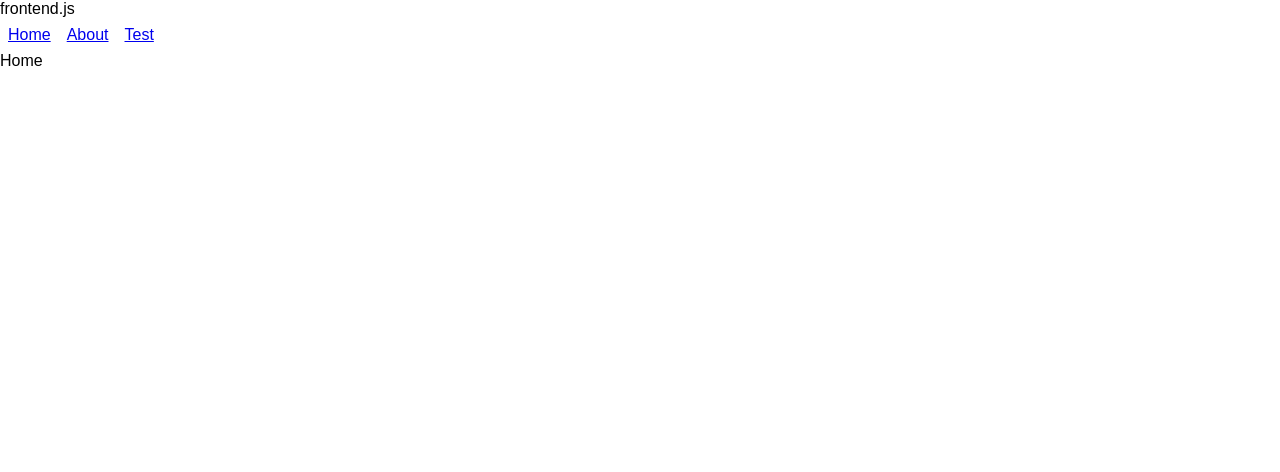
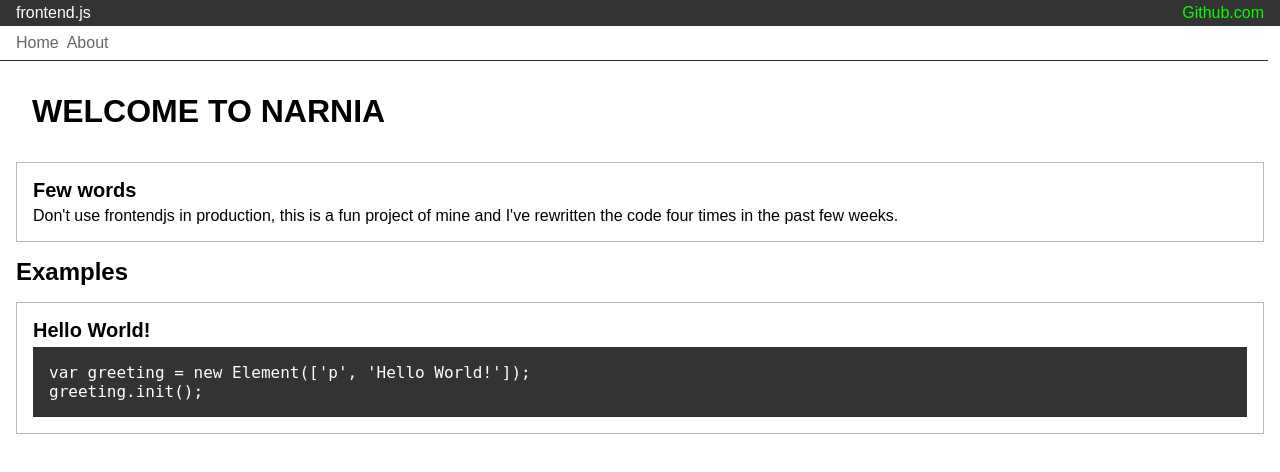
Before and after one commit to fossabot/frontendjs, a plain HTML site: page index.html in a window 1280 px wide. Drawn offline with Linux system fonts and the light colour scheme.

Commit message:
Added new methods.

```diff
--- /dev/null
+++ b/css/main.sass
@@ -0,0 +1,56 @@
+*
+  &:not(title)
+    font-family: arial
+    padding: 0
+    margin: 0
+    outline: 0
+    text-decoration: none
+
+body
+  overflow-x: hidden
+
+header
+  padding: .25em 1em
+  background: #333
+  color: #fff
+  #github
+    color: lime
+    float: right
+
+
+nav
+  display: inline-flex
+  width: calc(100vw - 2.75em)
+  padding: .5em 1em
+  border-bottom: 1px solid #333
+  a
+    color: #666
+    &:not(:first-child)
+      padding-left: .5em
+    &:hover
+      color: #000
+
+main
+  padding: 0 1em
+  h1
+    margin: 1em .5em
+  section
+    margin: 1em 0
+    padding: 1em
+    border: 1px solid #bbb
+    h2
+      margin-bottom: .25em
+      font-size: 1.25em
+    pre
+      font-family: Mono, monospace
+      background: #333
+      overflow: auto
+      code
+        display: flex
+        padding: 0 1em
+        color: #fff
+        font-family: inherit
+        &:first-of-type
+          padding-top: 1em
+        &:last-of-type
+          padding-bottom: 1em
--- a/css/style.css
+++ /dev/null
@@ -1,5 +0,0 @@
-*:not(title){font-family:arial;padding:0;margin:0;display:block}
-nav a{
-  display: inline-flex;
-  padding: .5em;
-}
--- a/index.html
+++ b/index.html
@@ -3,7 +3,7 @@
   <head>
     <meta charset="utf-8">
     <title>FrontendJS</title>
-    <link rel="stylesheet" href="css/style.css">
+    <link rel="stylesheet" href="css/main.min.css">
   </head>
   <body>
     <script type="text/javascript" src="js/pages.js"></script>
--- a/js/app.js
+++ b/js/app.js
@@ -2,20 +2,9 @@ var header = new Element(["header"]);
 var nav = new Element(["nav"]);
 var main = new Element(["main"]);
 
-header.add(["font", { id: "title" }, "frontend.js"]);
-nav.add([["a", { href: "#home" }, "Home"],["a", { href: "#about" }, "About"], ["a", { href: "#" }, "Test"]]);
-main.add(["p", "Hello World!"]);
+header.add([["font", { id: "title" }, "frontend.js"],["a", { id:"github", href:"https://github.com/damiantoczek/frontendjs", target: "_blank" }, "Github.com"]]);
+nav.add([["a", { href: "#home" }, "Home"],["a", { href: "#about" }, "About"]]);
 
 header.init();
 nav.init();
 main.init();
-
-nav.findNode("A").forEach(function(x){
-  x.addEventListener("click", function(){
-    console.log("CLICKED");
-  });
-});
-
-nav.on("click", function(){
-    console.log("ON");
-});
--- a/js/frontend.js
+++ b/js/frontend.js
@@ -57,6 +57,13 @@ Element.prototype.init = function( node = document.body ){
   node.appendChild( this.node );
 }
 
+// Set the text of a node element.
+// Use when there is already a text defined. If there is no text node, use the .text(); method. setText uses the clear(); method that checks and deletes existing child nodes.
+Element.prototype.setText = function( string ){
+  this.clear();
+  this.node.appendChild( document.createTextNode(string) );
+}
+
 // Insert text to a element.
 Element.prototype.text = function( string ){
   this.node.appendChild( document.createTextNode(string) );
@@ -111,21 +118,56 @@ Element.prototype.getNodes = function( string ){
   return this.node.childNodes;
 }
 
+// Finds node elements with the specified tag.
+// Returns an array of node elements.
 Element.prototype.findNode = function( string ){
-  let nodes = this.node.childNodes;
-  let found = [];
-  for( let node of nodes ){
-    let tag = node.nodeName;
-    if( tag === string ) found.push(node);
-  }
+  let nodes = this.node.childNodes,
+      found = [];
+
+  for( let node of nodes ) if( node.nodeName === string ) found.push(node);
+
   return found;
 }
 
-// addEventListener
-Element.prototype.on = function( method, func){
-  this.node.addEventListener(method, function(){
-    func();
+// add event listeners to an element instance.
+Element.prototype.on = function( method, func ){
+  this.node.addEventListener( method, function(){ func(); });
+}
+
+// Toggle functions
+/* Example
+var testBtn = new Element(["button", "Light"]);
+testBtn.init(main.node)
+
+testBtn.toggle(
+  function(){ console.log("a"); },
+  function(){ console.log("b"); }
+);
+*/
+Element.prototype.toggle = function( a, b ){
+  this.node.addEventListener( "click", function(){
+    if( this.toggle == false ){
+      this.toggle = true;
+      b();
+    }
+    else{
+      this.toggle = false;
+      a();
+    }
   });
+}
+
+// add event listeners on all elements inside the array. Made to use with "findNode("string")" method.
+/*
+var nav = new Element(["nav"]);
+nav.init();
+nav.add( [ ["a"],["a"] ] );
+
+nav.findNode("A").onAll("click", function(){
+  console.log("CLICKED");
+});
+*/Array.prototype.onAll = function( method, func ){
+  for( let value of this ) value.addEventListener( method, function(){ func(); });
 }
 
 function loadPage(){
--- a/js/pages.js
+++ b/js/pages.js
@@ -1,8 +1,38 @@
+var template = {
+  text( title, text ){
+    let arr = [];
+    for( let string of text ) arr.push(["p", string]);
+    return ["section", ["h2", title], ...arr];
+  },
+  code( title, code ){
+    let arr = [];
+    for( let string of code ) arr.push(["code", string]);
+    return ["section", ["h2", title], ["pre", ...arr]];
+  }
+};
 var page = {
   home(){
-    main.set(["p", "Home"]);
+    main.set(["h1", "WELCOME TO NARNIA"]);
+
+    main.add(
+      template.text("Few words",
+      [
+        "Don't use frontendjs in production, this is a fun project of mine and I've rewritten the code four times in the past few weeks."
+      ])
+    );
+
+    main.add(["h2", "Examples"]);
+
+    main.add(
+      template.code("Hello World!",
+        [
+          "var greeting = new Element(['p', 'Hello World!']);",
+          "greeting.init();"
+        ])
+    );
   },
   about(){
-    main.set(["p", "About"]);
+    main.set(["h1", "About"]);
+    main.add([["p", "Nothing in here :("]]);
   }
 }
```
Also changed, not shown: css/main.min.css (added), 1 other file.
